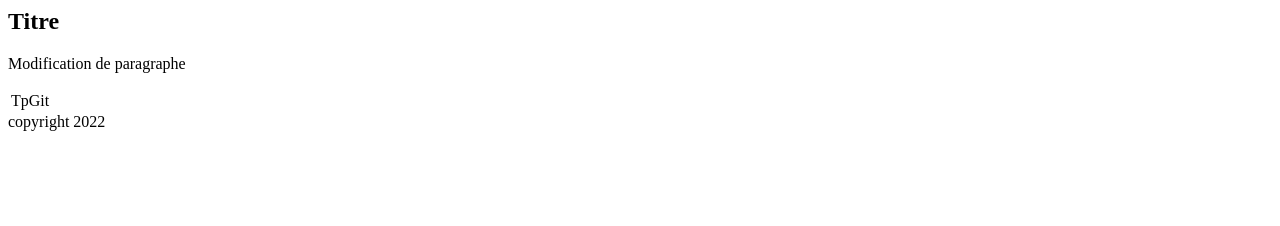
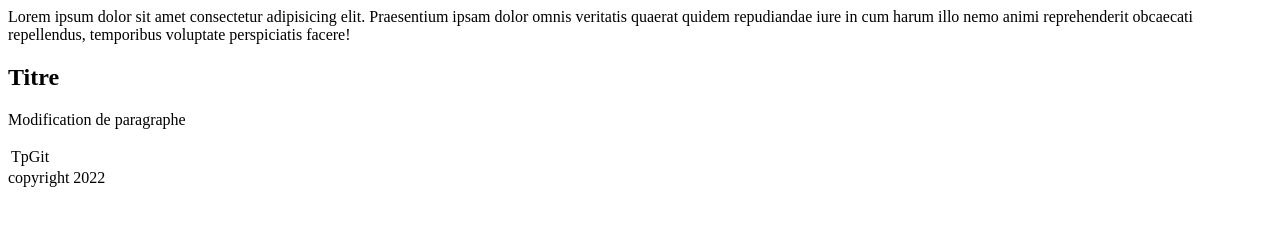
Before and after one commit to YOUSSEFIDMASSAOUD/TpGit, a plain HTML site: page index.html in a window 1280 px wide. Drawn offline with Linux system fonts and the light colour scheme.

Commit message:
Add paragraphe

```diff
--- a/index.html
+++ b/index.html
@@ -1,3 +1,6 @@
+<p>
+	Lorem ipsum dolor sit amet consectetur adipisicing elit. Praesentium ipsam dolor omnis veritatis quaerat quidem repudiandae iure in cum harum illo nemo animi reprehenderit obcaecati repellendus, temporibus voluptate perspiciatis facere!
+</p>
 <h2>Titre</h2>
 <p>Modification de paragraphe </p>
 <table>
```
